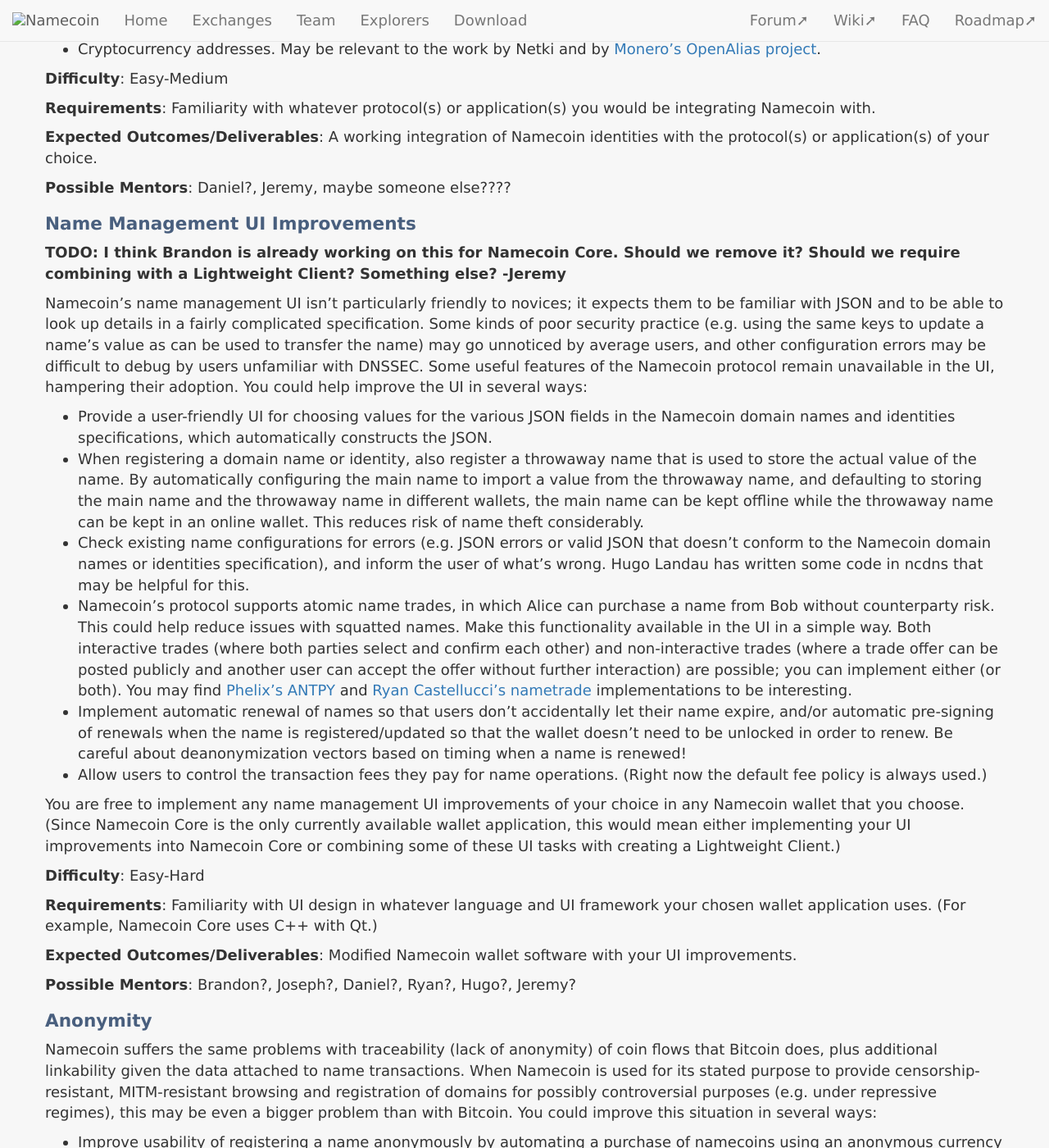
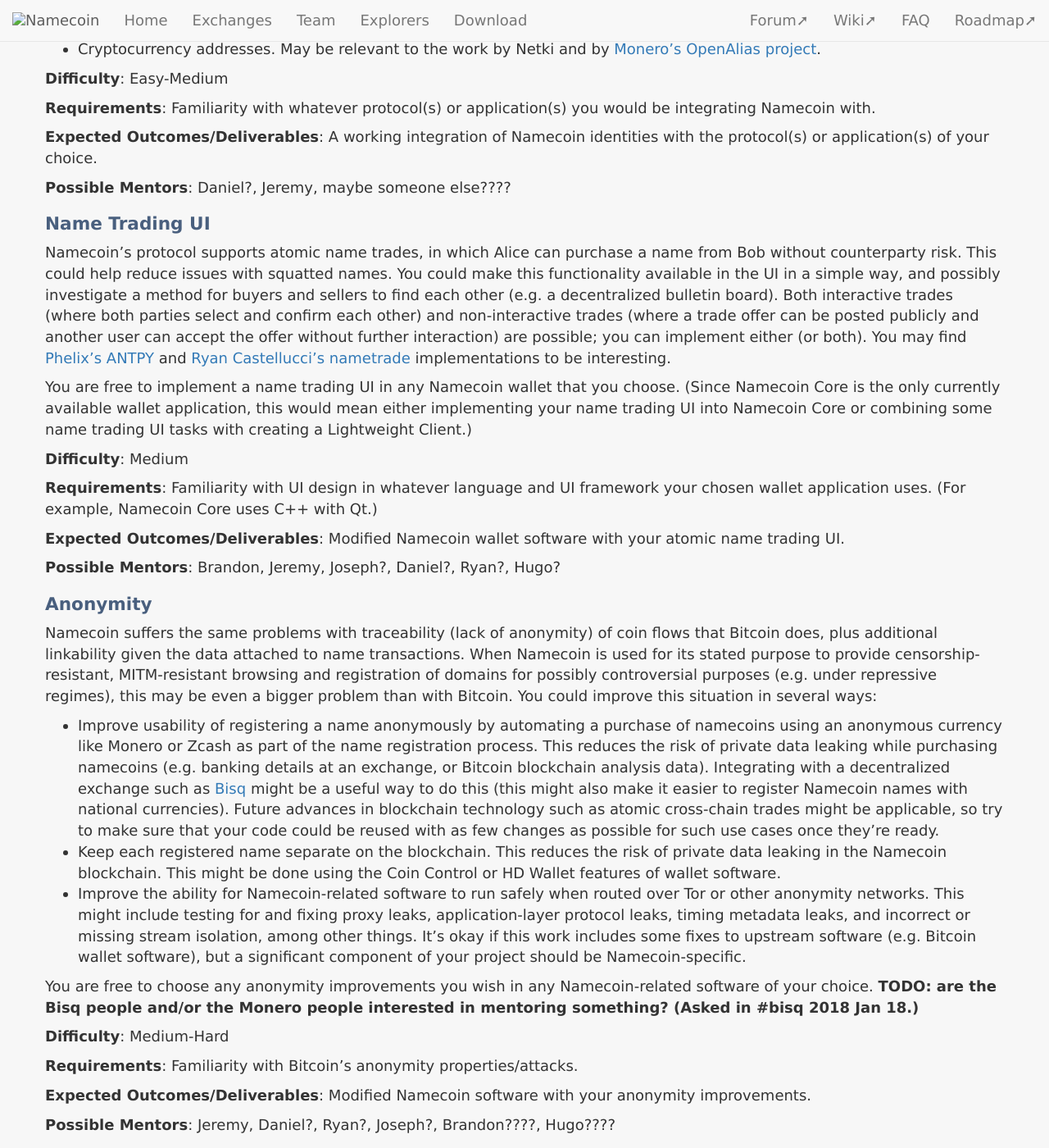
Before and after one commit to JeremyRand/namecoin.org, a Jekyll site: the page built from contribute/gsoc-2018/index.md, in a window 1280 px wide and 1400 px high, scrolled down 3649 px. Shown: the whole window at 82% size. Built offline with Jekyll 4.4.1, drawn with Linux system fonts in a browser that asks for light colours; nearby versions of some CDN libraries; library files that are not in the unit come from our copies.

Commit message:
GSoC: Narrow scope of "Name Management UI Improvements" to "Name Trading UI".

```diff
--- a/contribute/gsoc-2018/index.md
+++ b/contribute/gsoc-2018/index.md
@@ -111,28 +111,19 @@ Namecoin could be used for identities with a variety of protocols and applicatio
 
 **Possible Mentors**: Daniel?, Jeremy, maybe someone else????
 
-## Name Management UI Improvements
+## Name Trading UI
 
-**TODO: I think Brandon is already working on this for Namecoin Core.  Should we remove it?  Should we require combining with a Lightweight Client?  Something else?  -Jeremy**
+Namecoin's protocol supports atomic name trades, in which Alice can purchase a name from Bob without counterparty risk.  This could help reduce issues with squatted names.  You could make this functionality available in the UI in a simple way, and possibly investigate a method for buyers and sellers to find each other (e.g. a decentralized bulletin board).  Both interactive trades (where both parties select and confirm each other) and non-interactive trades (where a trade offer can be posted publicly and another user can accept the offer without further interaction) are possible; you can implement either (or both).  You may find [Phelix's ANTPY](https://github.com/phelixnmc/antpy) and [Ryan Castellucci's nametrade](https://github.com/ryancdotorg/nametrade) implementations to be interesting.
 
-Namecoin's name management UI isn't particularly friendly to novices; it expects them to be familiar with JSON and to be able to look up details in a fairly complicated specification.  Some kinds of poor security practice (e.g. using the same keys to update a name's value as can be used to transfer the name) may go unnoticed by average users, and other configuration errors may be difficult to debug by users unfamiliar with DNSSEC.  Some useful features of the Namecoin protocol remain unavailable in the UI, hampering their adoption.  You could help improve the UI in several ways:
+You are free to implement a name trading UI in any Namecoin wallet that you choose.  (Since Namecoin Core is the only currently available wallet application, this would mean either implementing your name trading UI into Namecoin Core or combining some name trading UI tasks with creating a Lightweight Client.)
 
-* Provide a user-friendly UI for choosing values for the various JSON fields in the Namecoin domain names and identities specifications, which automatically constructs the JSON.
-* When registering a domain name or identity, also register a throwaway name that is used to store the actual value of the name.  By automatically configuring the main name to import a value from the throwaway name, and defaulting to storing the main name and the throwaway name in different wallets, the main name can be kept offline while the throwaway name can be kept in an online wallet.  This reduces risk of name theft considerably.
-* Check existing name configurations for errors (e.g. JSON errors or valid JSON that doesn't conform to the Namecoin domain names or identities specification), and inform the user of what's wrong.  Hugo Landau has written some code in ncdns that may be helpful for this.
-* Namecoin's protocol supports atomic name trades, in which Alice can purchase a name from Bob without counterparty risk.  This could help reduce issues with squatted names.  Make this functionality available in the UI in a simple way.  Both interactive trades (where both parties select and confirm each other) and non-interactive trades (where a trade offer can be posted publicly and another user can accept the offer without further interaction) are possible; you can implement either (or both).  You may find [Phelix's ANTPY](https://github.com/phelixnmc/antpy) and [Ryan Castellucci's nametrade](https://github.com/ryancdotorg/nametrade) implementations to be interesting.
-* Implement automatic renewal of names so that users don't accidentally let their name expire, and/or automatic pre-signing of renewals when the name is registered/updated so that the wallet doesn't need to be unlocked in order to renew.  Be careful about deanonymization vectors based on timing when a name is renewed!
-* Allow users to control the transaction fees they pay for name operations.  (Right now the default fee policy is always used.)
-
-You are free to implement any name management UI improvements of your choice in any Namecoin wallet that you choose.  (Since Namecoin Core is the only currently available wallet application, this would mean either implementing your UI improvements into Namecoin Core or combining some of these UI tasks with creating a Lightweight Client.)
-
-**Difficulty**: Easy-Hard
+**Difficulty**: Medium
 
 **Requirements**: Familiarity with UI design in whatever language and UI framework your chosen wallet application uses.  (For example, Namecoin Core uses C++ with Qt.)
 
-**Expected Outcomes/Deliverables**: Modified Namecoin wallet software with your UI improvements.
+**Expected Outcomes/Deliverables**: Modified Namecoin wallet software with your atomic name trading UI.
 
-**Possible Mentors**: Brandon?, Joseph?, Daniel?, Ryan?, Hugo?, Jeremy?
+**Possible Mentors**: Brandon, Jeremy, Joseph?, Daniel?, Ryan?, Hugo?
 
 ## Anonymity
 
```
